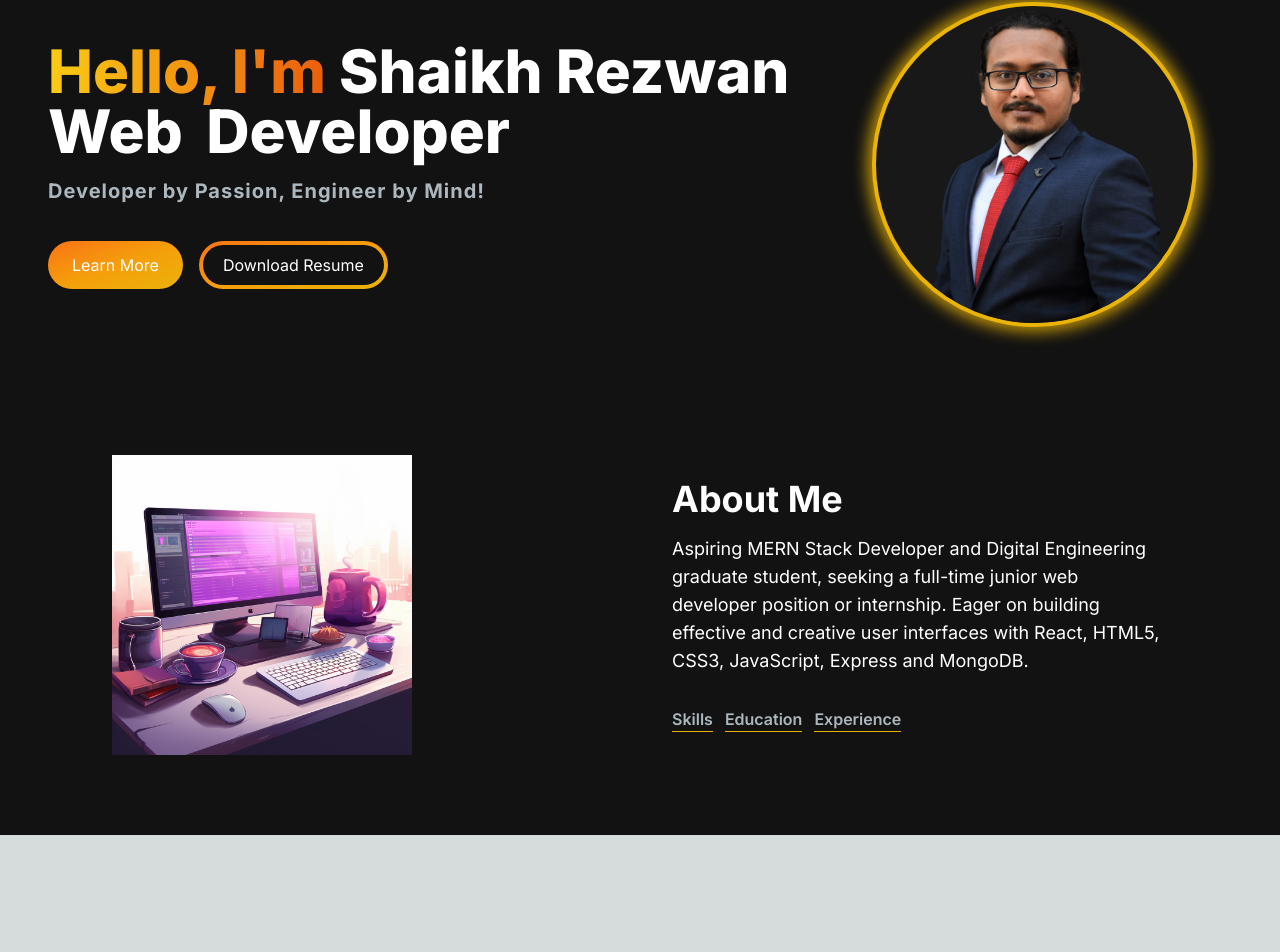
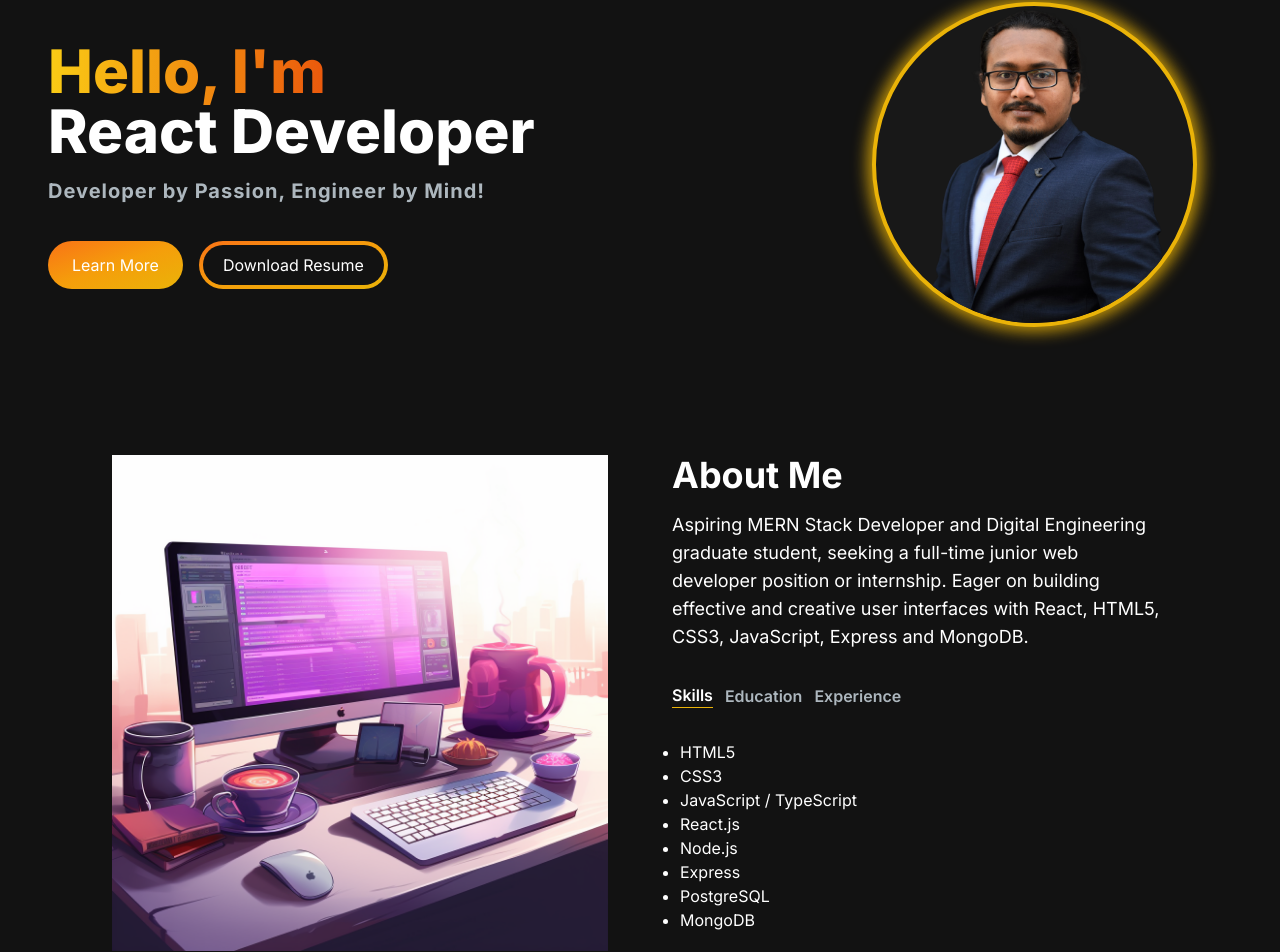
Before and after one commit to Rezwan66/shaikh-portfolio-nextjs, a Next.js app: page / in a window 1280 px wide. Shown: the part 174-1126 px from the top of the page. Before the commit the page ends 1009 px from the top, so only its background shows below. Built offline with nearby package versions, Linux system fonts and the light colour scheme.

Commit message:
added the about me section

```diff
--- a/src/app/components/AboutSection.jsx
+++ b/src/app/components/AboutSection.jsx
@@ -1,10 +1,50 @@
 'use client';
 import Image from 'next/image';
 import { useState, useTransition } from 'react';
+import TabButton from './TabButton';
+
+const TAB_DATA = [
+  {
+    title: 'Skills',
+    id: 'skills',
+    content: (
+      <ul className="list-disc pl-2">
+        <li>HTML5</li>
+        <li>CSS3</li>
+        <li>JavaScript / TypeScript</li>
+        <li>React.js</li>
+        <li>Node.js</li>
+        <li>Express</li>
+        <li>PostgreSQL</li>
+        <li>MongoDB</li>
+      </ul>
+    ),
+  },
+  {
+    title: 'Education',
+    id: 'education',
+    content: (
+      <ul className="list-disc pl-2">
+        <li>M.Sc. Digital Engineering - OVGU, Magdeburg, Germany</li>
+        <li>B.Sc. Electrical Engineering - IUT, Bangladesh</li>
+      </ul>
+    ),
+  },
+  {
+    title: 'Experience',
+    id: 'experience',
+    content: (
+      <ul className="list-disc pl-2">
+        <li>Working Student - Intelligent Search Developer @ SAP</li>
+        <li>Student Assistant - Infrastructure and Methods @ DZHW</li>
+      </ul>
+    ),
+  },
+];
 
 const AboutSection = () => {
   const [tab, setTab] = useState('skills');
-  const [startTransition, isPending] = useTransition();
+  const [isPending, startTransition] = useTransition();
 
   const handleTabChange = id => {
     startTransition(() => {
@@ -18,11 +58,11 @@ const AboutSection = () => {
         <div className="md:grid md:grid-cols-2 gap-8 items-center py-8 px-4 xl:gap-16 sm:py-16 xl:px-16">
           <Image
             src="/images/about-image.png"
-            width={300}
-            height={300}
+            width={500}
+            height={500}
             alt="about image"
           />
-          <div>
+          <div className="mt-4 md:mt-0 text-left flex flex-col h-full">
             <h2 className="text-4xl font-bold text-white mb-4">About Me</h2>
             <p className="text-base lg:text-lg">
               Aspiring MERN Stack Developer and Digital Engineering graduate
@@ -32,15 +72,27 @@ const AboutSection = () => {
               MongoDB.
             </p>
             <div className="flex flex-row mt-8">
-              <span className="mr-3 font-semibold hover:text-white text-[#ADB7BE] cursor-pointer border-b border-yellow-500">
+              <TabButton
+                active={tab === 'skills'}
+                selectTab={() => handleTabChange('skills')}
+              >
                 Skills
-              </span>
-              <span className="mr-3 font-semibold hover:text-white text-[#ADB7BE] cursor-pointer border-b border-yellow-500">
+              </TabButton>
+              <TabButton
+                active={tab === 'education'}
+                selectTab={() => handleTabChange('education')}
+              >
                 Education
-              </span>
-              <span className="mr-3 font-semibold hover:text-white text-[#ADB7BE] cursor-pointer border-b border-yellow-500">
+              </TabButton>
+              <TabButton
+                active={tab === 'experience'}
+                selectTab={() => handleTabChange('experience')}
+              >
                 Experience
-              </span>
+              </TabButton>
+            </div>
+            <div className="mt-8">
+              {TAB_DATA.find(t => t.id === tab).content}
             </div>
           </div>
         </div>
--- a/src/app/components/HeroSection.jsx
+++ b/src/app/components/HeroSection.jsx
@@ -15,25 +15,25 @@ const HeroSection = () => {
             <span className="text-transparent bg-clip-text bg-gradient-to-r from-yellow-400 to-orange-600">
               Hello, I&apos;m{' '}
             </span>
-            <span>Shaikh Rezwan</span>
+            {/* <span>Shaikh Rezwan</span> */}
             <br />
             <TypeAnimation
               sequence={[
                 // Same substring at the start will only be typed out once, initially
-                // 'Shaikh Rezwan',
-                // 1000, // wait 1s before replacing "Mice" with "Hamsters"
-                'Web',
+                'Shaikh Rezwan',
+                1000, // wait 1s before replacing "Mice" with "Hamsters"
+                'Web Developer',
                 1000,
-                'React',
+                'React Developer',
                 1000,
-                'MERN Stack',
+                'MERN Developer',
                 1000,
               ]}
               wrapper="span"
               speed={50}
               repeat={Infinity}
             />
-            <span>Developer</span>
+            {/* <span>Developer</span> */}
           </h1>
           <p className="text-[#ADB7BE] mb-6 text-lg sm:text-xl tracking-wider font-bold">
             Developer by Passion, <br className="sm:block lg:hidden hidden" />{' '}
--- a/src/app/components/TabButton.jsx
+++ b/src/app/components/TabButton.jsx
@@ -1,7 +1,13 @@
 const TabButton = ({ active, selectTab, children }) => {
+  const buttonClasses = active
+    ? 'text-white border-b border-yellow-500'
+    : 'text-[#ADB7BE]';
+
   return (
-    <button className="mr-3 font-semibold hover:text-white text-[#ADB7BE] cursor-pointer border-b border-yellow-500">
-      {children}
+    <button onClick={selectTab}>
+      <p className={`mr-3 font-semibold hover:text-white ${buttonClasses}`}>
+        {children}
+      </p>
     </button>
   );
 };
```
